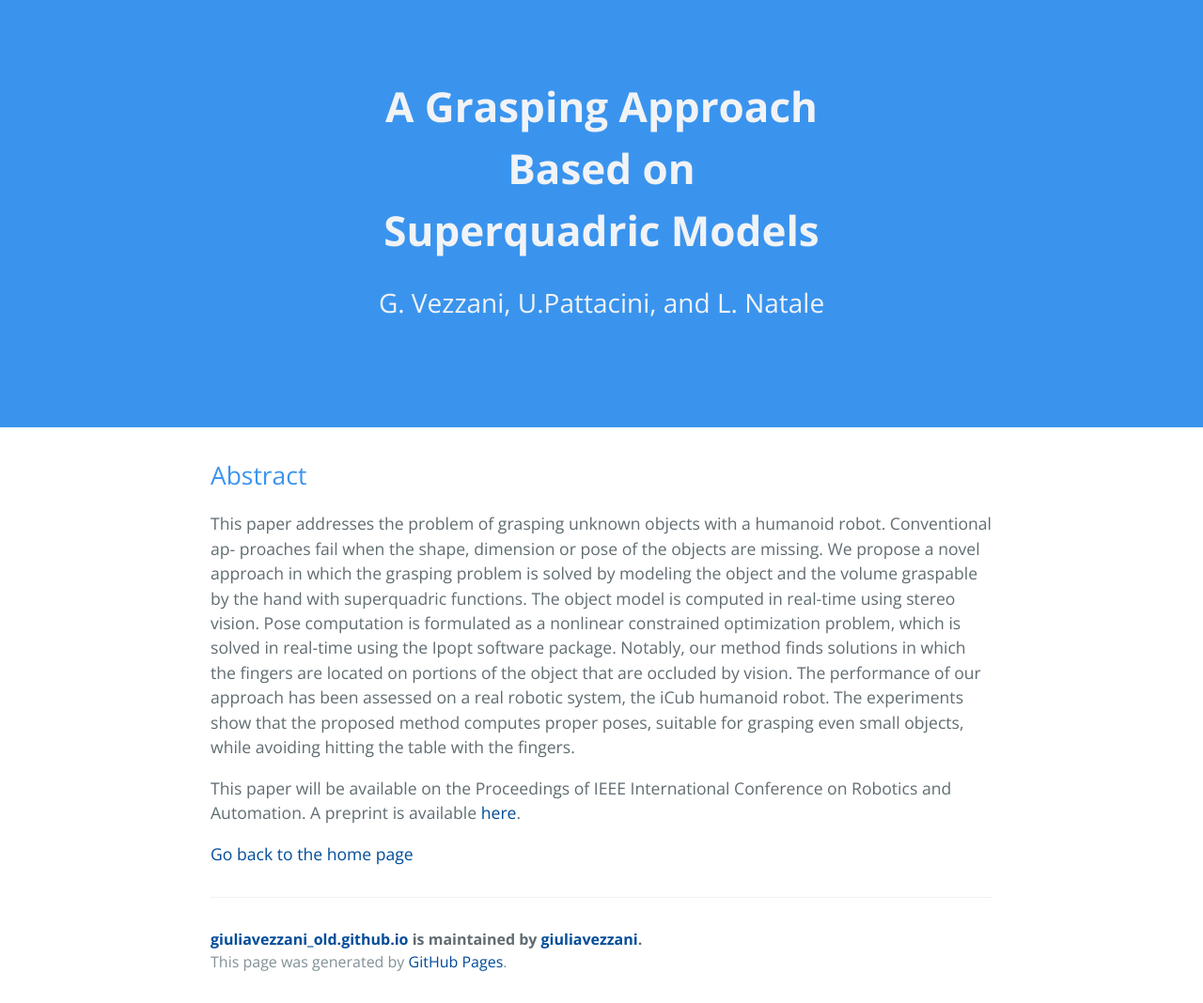
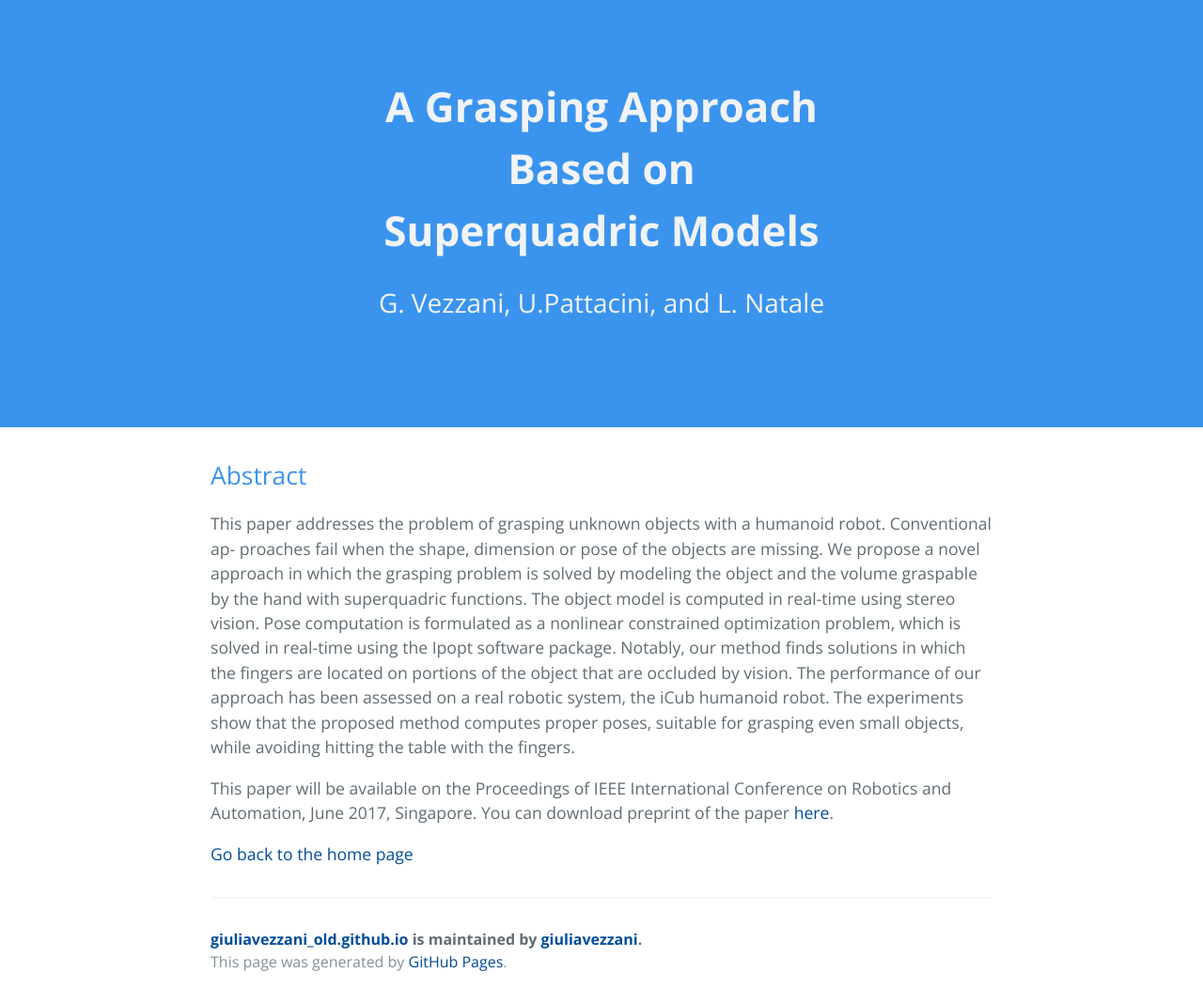
Before and after one commit to giuliavezzani/giuliavezzani_old.github.io, a Jekyll site: the page built from grasping.md, in a window 1280 px wide. Shown: the whole page at 94% size. Built offline with Jekyll 4.4.1, drawn with Linux system fonts in a browser that asks for light colours.

Commit message:
Update grasping.md

```diff
--- a/grasping.md
+++ b/grasping.md
@@ -15,7 +15,7 @@ which the fingers are located on portions of the object that are occluded by vis
 assessed on a real robotic system, the iCub humanoid robot. The experiments show that the proposed method computes proper
 poses, suitable for grasping even small objects, while avoiding hitting the table with the fingers.
 
-This paper will be available on the Proceedings of IEEE International Conference on Robotics and Automation.
-A preprint is available [here]().
+This paper will be available on the Proceedings of IEEE International Conference on Robotics and Automation, June 2017, Singapore.
+You can download preprint of the paper [here](https://github.com/giuliavezzani/giuliavezzani.github.io/raw/master/files/grasping.pdf).
 
 [Go back to the home page](./)
```
